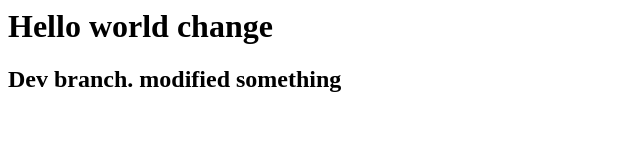
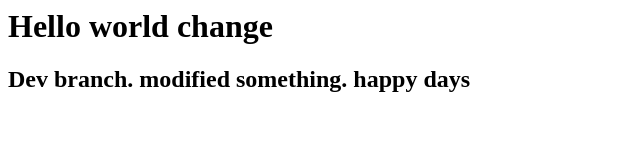
Before and after one commit to pinnapureddyraghuram/firstgitrepo, a plain HTML site: page index.html in a window 1280 px wide. Shown: the whole page, without its empty margins (0-640 px from the left). Drawn offline with Linux system fonts and the light colour scheme.

Commit message:
happy days

```diff
--- a/index.html
+++ b/index.html
@@ -1,6 +1,6 @@
 <html>
 	<body>
 		<h1>Hello world change</h1>
-		<h2>Dev branch. modified something</h2>
+		<h2>Dev branch. modified something. happy days</h2>
 	</body>
 </html>
```
